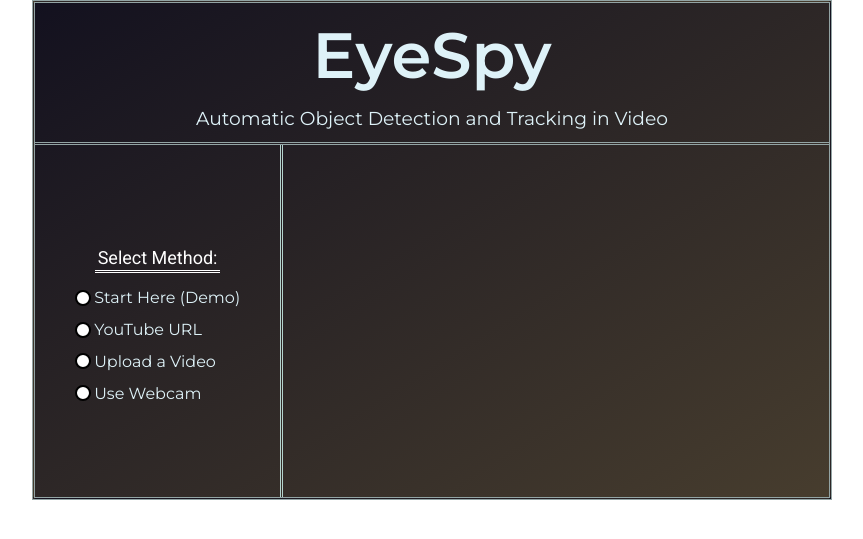
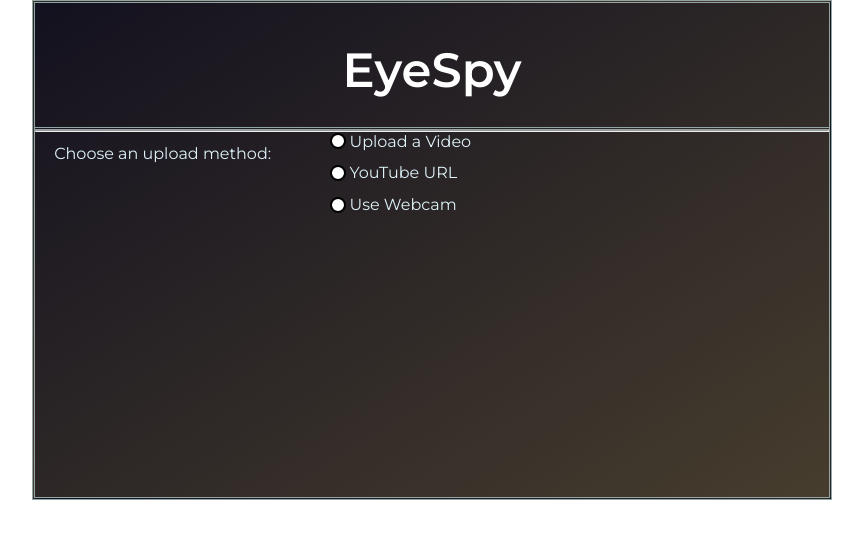
Before and after one commit to mcmasterml/eyespy, a Flask app: page / in a window 1280 px wide. Shown: the top 539 px of the page, without its empty margins (208-1071 px from the left). Run offline with Flask 3, Linux system fonts and the light colour scheme; data that the repository does not hold is empty; some libraries are stand-ins or nearby versions.

Commit message:
Clean up css and html

```diff
--- a/video_app/static/styles/main.css
+++ b/video_app/static/styles/main.css
@@ -42,17 +42,8 @@ label {
     font-family: 'Montserrat', sans-serif;
 }
 
-h3 {
-    font-weight: 400;
+h1 {
+    padding: 25px 0 15px 0;
+    font-size: 48px;
+    color: white;
 }
-
-h1 {
-    font-size: 4rem;
-    font-weight: 600;
-}
-
-@media (max-width: 768px) {
-    h1 {
-        font-size: 3rem;
-    }
-}
--- a/video_app/static/styles/upload.css
+++ b/video_app/static/styles/upload.css
@@ -287,7 +287,7 @@ form {
 
 /* flash error messages */
 .flashMessages {
-    display: flex;
+    display: none;
     justify-content: center;
     align-items: center;
     margin: auto;
@@ -299,14 +299,12 @@ form {
   }
 
 .flash-message {
-    font-family: 'Montserrat', sans-serif;
-    color: rgb(230, 230, 230);
-    background-color: #540606;
-    border: 1px solid #b4b4b4;
-    padding: 10px 20px;
-    margin-bottom: 10px;
-    position: relative;
-    border-radius: 4px;
+background-color: #e3a0a0;
+border: 1px solid #ddd;
+padding: 10px 10px;
+margin-bottom: 10px;
+position: relative;
+border-radius: 4px;
 }
 
 .flash-message span {
--- a/video_app/templates/error.html
+++ b/video_app/templates/error.html
@@ -19,10 +19,11 @@
 
     <body>
         <div class="mainContainer">
+            <div class="subContainer">
                 <div class="mainTitle">
                     <h1>EyeSpy</h1>
-                <h3>Extract data from video with State-of-the-Art AI</h3>
                 </div>
+                <hr class="divider">
                 <!-- error message -->
                 <div class="errorContainer">
                     <div class="errorMessage">
@@ -34,6 +35,7 @@
                     </div>
                 </div>
             </div>
+        </div>
     </body>
 
 </html>
--- a/video_app/templates/upload.html
+++ b/video_app/templates/upload.html
@@ -40,72 +40,55 @@
 
     <body>
         <div class="mainContainer">
+            <div class="subContainer">
                 <!-- header -->
                 <div class="mainTitle">
                     <h1>EyeSpy</h1>
-                <h3>Automatic Object Detection and Tracking in Video</h3>
                 </div>
+                <hr class="divider">
+                <!-- input form -->
                 <form method="POST" enctype="multipart/form-data" action="/upload">
-                <div class="leftSide">
                     <!-- show/hide based on Upload Method -->
-                    <label for="uploadMethod" id="selectMethodText">Select Method:</label>
+                    <label for="uploadMethod">Choose an upload method:</label>
                     <ul id="uploadMethod" class="custom-radio-list">
                         <li>
-                            <input type="radio" name="uploadMethod" id="startHere" value="startHere">
-                            <label for="startHere">Start Here (Demo)</label>
+                            <input type="radio" name="uploadMethod" id="fileUpload" value="fileUpload">
+                            <label for="fileUpload">Upload a Video</label>
                         </li>
                         <li>
                             <input type="radio" name="uploadMethod" id="youtubeURL" value="youtubeURL">
                             <label for="youtubeURL">YouTube URL</label>
                         </li>
                         <li>
-                            <input type="radio" name="uploadMethod" id="fileUpload" value="fileUpload">
-                            <label for="fileUpload">Upload a Video</label>
-                        </li>
-                        <li>
                             <input type="radio" name="uploadMethod" id="useWebcam" value="useWebcam">
                             <label for="useWebcam">Use Webcam</label>
                         </li>
                     </ul>
-                </div>
-                <div class="rightSide">
-                    <!-- Start Here (Demo) -->
-                    <h3 id="sampleVideoHeader" class="miniHeader" style="display: none;">
-                        Here's a sample video
-                    </h3>
-                    <div id="sampleVideo" style="display: none;">
-                        <iframe src="https://www.youtube.com/embed/QivcVhGtBJA?si=zrPdzoXuQweWCfKL" title="YouTube video player" frameborder="1" allow="accelerometer; autoplay; clipboard-write; encrypted-media; gyroscope; picture-in-picture; web-share" allowfullscreen></iframe>
-                    </div>
-                    <!-- YouTube URL -->
-                    <h3 id="urlInputFieldHeader" class="miniHeader" style="display: none;">
-                        Enter a YouTube URL
-                    </h3>
-                    <input type="text" id="urlInputField" class="urlInputField" name="video_url" placeholder="YouTube URL..." style="display: none;">
-                    <!-- Webcam -->
-                    <h3 id="webcamHeader" class="miniHeader" style="display: none;">
-                        This feature is currently under maintenance... Please choose another video method.
-                    </h3>
                     <!-- dropZone -->
-                    <h3 id="dropZoneHeader" class="miniHeader" style="display: none;">
+                    <h3 id="dropZoneHeader" style="display: none;">
                         Upload a video
                     </h3>
                     <div id="dropZone" ondrop="dropHandler(event);" ondragover="dragOverHandler(event);" ondragleave="dragLeaveHandler(event);" style="display: none;">
-                        <div id="dropZoneImg">
-                            <img src="{{ url_for('static', filename='images/upload.svg') }}" alt="upload icon">
-                        </div>
-                        <div id="dropZoneText">
-                            <span>Drag & Drop files or click here</span>
-                        </div>
+                        <img src="{{ url_for('static', filename='images/upload.svg') }}" alt="upload icon">Drag & Drop files or click here
                     </div>
                     <input type="file" id="video_file" name="video_file" style="display: none;">
                     <!-- preview file in dropZone after drop -->
                     <div id="thumbnailPreview" style="display: none;">
                         <video width="320" height="240" controls style="display: none;">
                             <source id="videoSource" src="" type="video/mp4">
-                            Your browser does not support the video tag.
+                            Your browser does not support the video tag.!
                         </video>
                         <div id="fileName"></div>
                     </div>
+                    <!-- YouTube URL -->
+                    <h3 id="urlInputFieldHeader" style="display: none;">
+                        Enter a YouTube URL
+                    </h3>
+                    <input type="text" id="urlInputField" class="urlInputField" name="video_url" placeholder="YouTube URL..." style="display: none;">
+                    <!-- Webcam -->
+                    <h3 id="webcamHeader" style="display: none;">
+                        This feature is currently under maintenance... Please choose another upload method.
+                    </h3>
                     <!-- Options Toggle -->
                     <div id="additionalOptions" class="additionalOptions" style="display: none;">
                         <button type="button" id="toggleOptions">
@@ -155,6 +138,9 @@
                             </select>
                         </div>
                     </div>
+                    <div id="getResultsButton" class="getResultsButton" style="display: none;">
+                        <button type="submit">Get Results</button>
+                    </div>
                     <!-- Messages to User -->
                     <div id="flashMessages" class="flashMessages">
                         {% with messages = get_flashed_messages() %}
@@ -171,18 +157,27 @@
                             {% endif %}
                         {% endwith %}
                     </div>
-                    <div id="getResultsButton" class="getResultsButton" style="display: none;">
-                        <button type="submit">Get Results</button>
+                </form>
             </div>
         </div>
-            </form>
-        </div>
 
+        <!-- handles show/hide additional options, handles drag n drop -->
+
+        <!-- local hosting with Live Server -->
+        <!-- <script src="scripts/dismissMessage.js"></script>
+        <script src="scripts/optionsToggle.js"></script>
+        <script src="scripts/dropZone.js"></script> -->
+
+        <!-- when app is run end-to-end via Docker -->
         <script src="{{ url_for('static', filename='scripts/dismissMessage.js') }}"></script>
         <script src="{{ url_for('static', filename='scripts/optionsToggle.js') }}"></script>
         <script src="{{ url_for('static', filename='scripts/dropZone.js') }}"></script>
+
+        <!-- call /delete_files -->
+        <script src="{{ url_for('static', filename='scripts/deleteLocalFiles.js') }}"></script>
+
+        <!-- change UI based on selected Upload Method -->
         <script src="{{ url_for('static', filename='scripts/uploadMethod.js') }}"></script>
-
     </body>
 
 </html>
```
Lines whose indentation alone changed are shown as unchanged.
